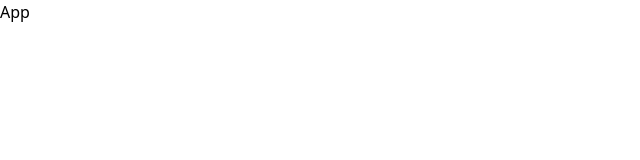
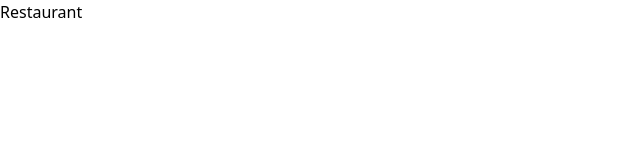
Before and after one commit to Arnabjyoti-Goswami/PERN-Yelp, a React (Vite) app in the folder client/: page /restaurants/1 in a window 1280 px wide. Shown: the top 160 px of the page, without its empty margins (0-640 px from the left). Built offline with nearby package versions, Linux system fonts and the light colour scheme.

Commit message:
simple error page and routes and pages setup

```diff
--- a/client/package.json
+++ b/client/package.json
@@ -11,7 +11,8 @@
   },
   "dependencies": {
     "react": "^18.2.0",
-    "react-dom": "^18.2.0"
+    "react-dom": "^18.2.0",
+    "react-router-dom": "^6.20.1"
   },
   "devDependencies": {
     "@types/react": "^18.2.37",
--- a/client/src/App.jsx
+++ b/client/src/App.jsx
@@ -1,10 +1,28 @@
+import {
+  Home,
+  UpdateRestaurant,
+  RestaurantDetails,
+  PageNotFound,
+} from './pages/';
 
+import {
+  BrowserRouter as Router,
+  Routes,
+  Route,
+} from 'react-router-dom';
 
 const App = () => {
   return (
-    <div className='text-red-700 text-3xl font-bold underline'>
-      App
-    </div>
+    <body className='m-0 h-screen w-screen'>
+      <Router>
+        <Routes>
+          <Route exact path='/' element={<Home />} />
+          <Route exact path='/restaurants/:id/update' element={<UpdateRestaurant />} />
+          <Route exact path='/restaurants/:id' element={<RestaurantDetails />} />
+          <Route path='/*' element={<PageNotFound />} />
+        </Routes>
+      </Router>
+    </body>
   );
 };
 
--- /dev/null
+++ b/client/src/pages/Home.jsx
@@ -0,0 +1,11 @@
+
+
+const Home = () => {
+  return (
+    <div>
+      Home
+    </div>
+  );
+};
+
+export default Home;
--- /dev/null
+++ b/client/src/pages/PageNotFound.jsx
@@ -0,0 +1,21 @@
+import { Link } from 'react-router-dom';
+
+const PageNotFound = () => {
+  return (
+    <div className='text-5xl text-red-700 font-normal capitalize
+    h-full w-full
+    flex justify-center flex-col items-center'>
+      page not found
+    <div>
+      <span className='text-2xl text-slate-700 font-normal'>
+        Go back to &nbsp;
+      </span>
+      <Link to='/' className='text-2xl text-blue-700 font-normal capitalize'>
+        home
+      </Link>
+    </div>
+    </div>
+  );
+};
+
+export default PageNotFound;
--- /dev/null
+++ b/client/src/pages/RestaurantDetails.jsx
@@ -0,0 +1,11 @@
+
+
+const RestaurantDetails = () => {
+  return (
+    <div>
+      Restaurant
+    </div>
+  );
+};
+
+export default RestaurantDetails;
--- /dev/null
+++ b/client/src/pages/UpdateRestaurant.jsx
@@ -0,0 +1,11 @@
+
+
+const UpdateRestaurant = () => {
+  return (
+    <div>
+      Update
+    </div>
+  );
+};
+
+export default UpdateRestaurant;
--- /dev/null
+++ b/client/src/pages/index.js
@@ -0,0 +1,11 @@
+import Home from './Home.jsx';
+import RestaurantDetails from './RestaurantDetails.jsx';
+import UpdateRestaurant from './UpdateRestaurant.jsx';
+import PageNotFound from './PageNotFound.jsx';
+
+export {
+  Home,
+  RestaurantDetails,
+  UpdateRestaurant,
+  PageNotFound,
+};
```
Also changed, not shown: 2 other files (tests, documents, lock files or other folders).
